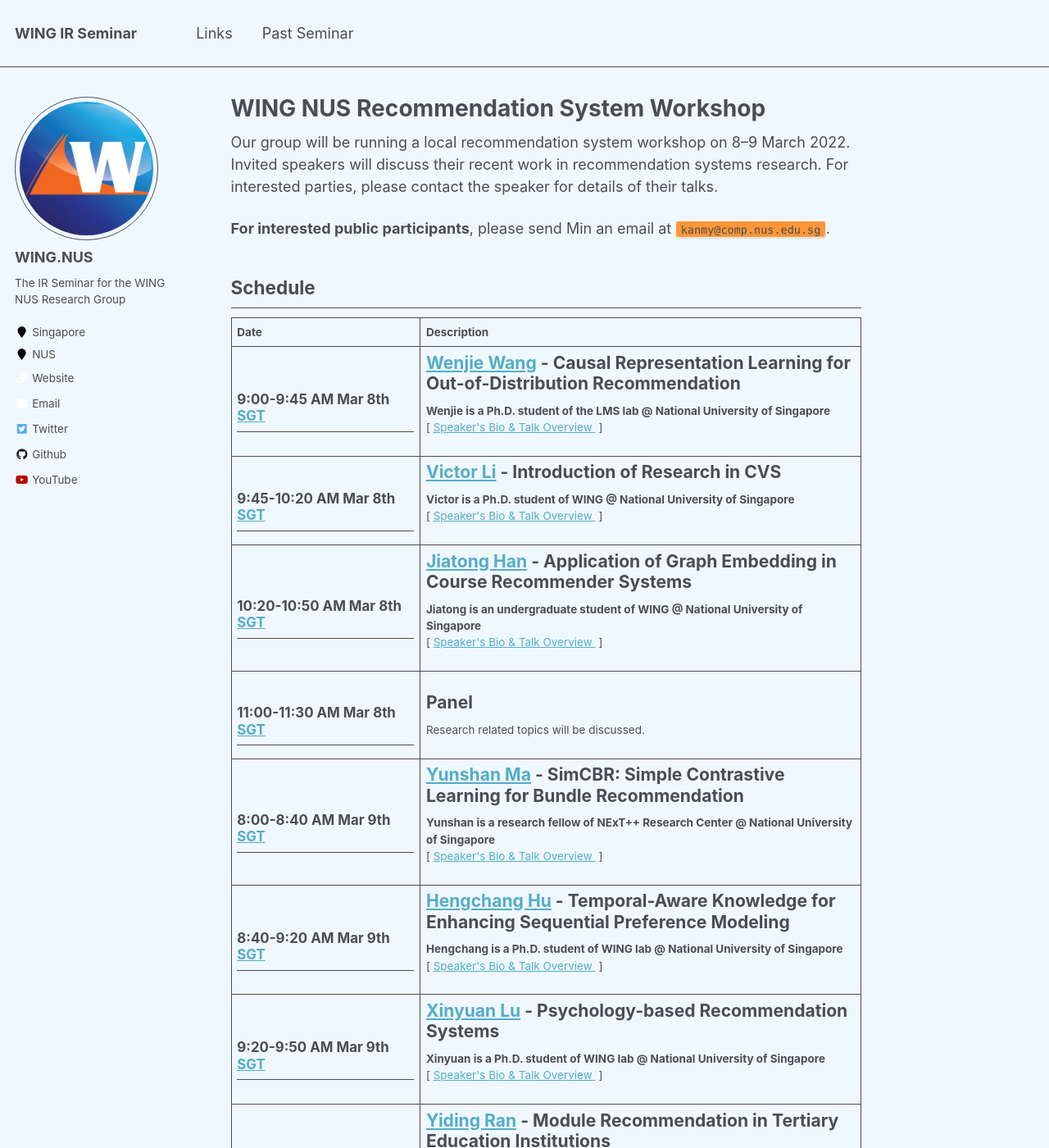
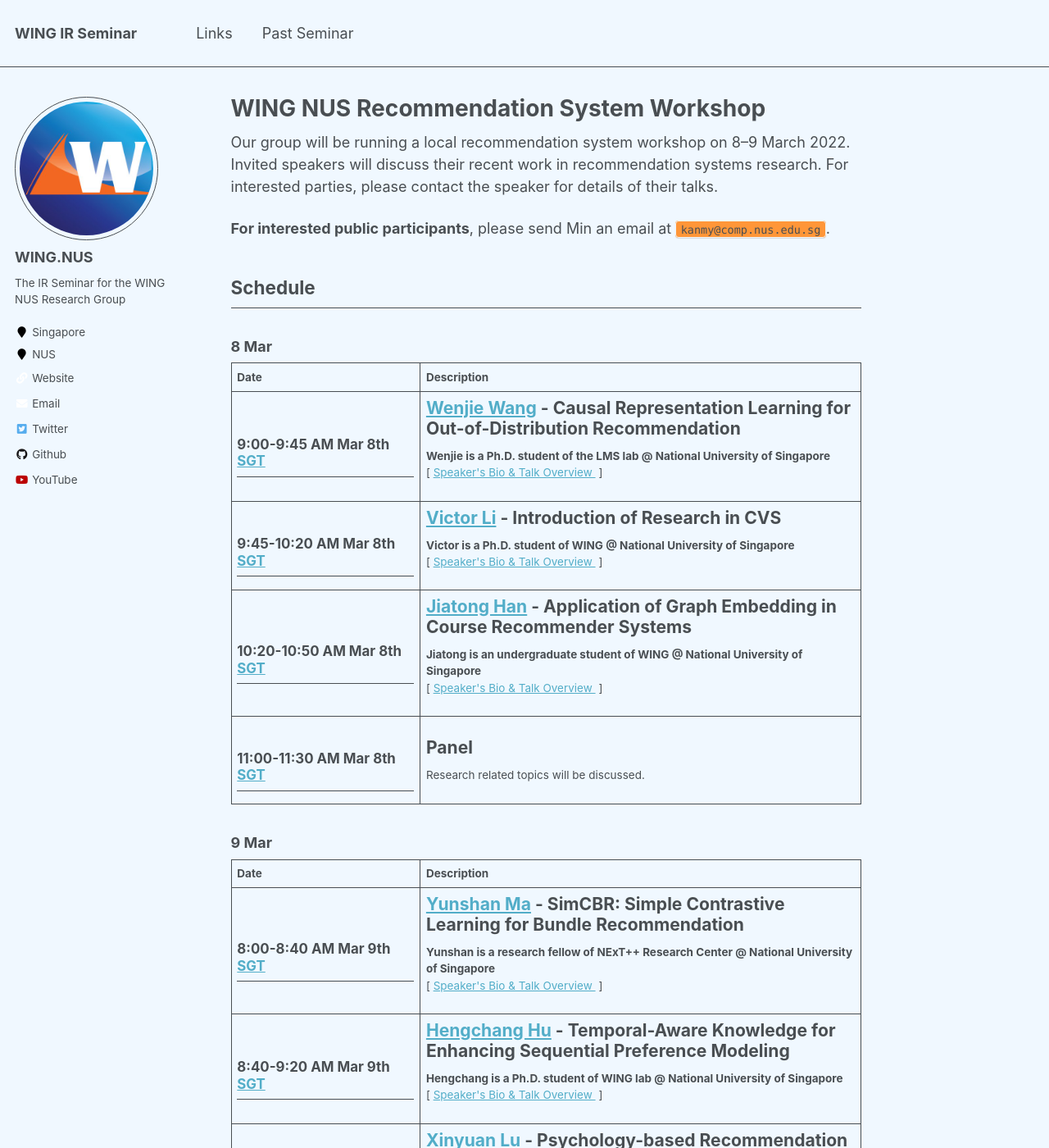
Before and after one commit to WING-NUS/ir-seminar, a Jekyll site: the page built from _pages/about.md, in a window 1280 px wide and 1400 px high. Shown: the whole window at 82% size. Built offline with Jekyll 4.4.1, drawn with Linux system fonts in a browser that asks for light colours.

Commit message:
Break schedule into two days.

```diff
--- a/_pages/about.md
+++ b/_pages/about.md
@@ -14,6 +14,7 @@ Our group will be running a local recommendation system workshop on 8–9 March
 
 <!-- **The schedule below is preliminary (last updated 15th May 2021)**. We may make slight changes on the timing and talk details. -->
 
+### 8 Mar
 <table class="table table-striped">
 <thead class="thead-inverse"><tr><th>Date</th><th width="70%">Description</th></tr></thead>
 <tbody>
@@ -102,6 +103,12 @@ Our group will be running a local recommendation system workshop on 8–9 March
 -->
   </td>
   </tr>
+</tbody></table>
+
+### 9 Mar
+<table class="table table-striped">
+<thead class="thead-inverse"><tr><th>Date</th><th width="70%">Description</th></tr></thead>
+<tbody>
 
   <!-- ***************** Speaker 4 ************ -->
 <tr>
```
